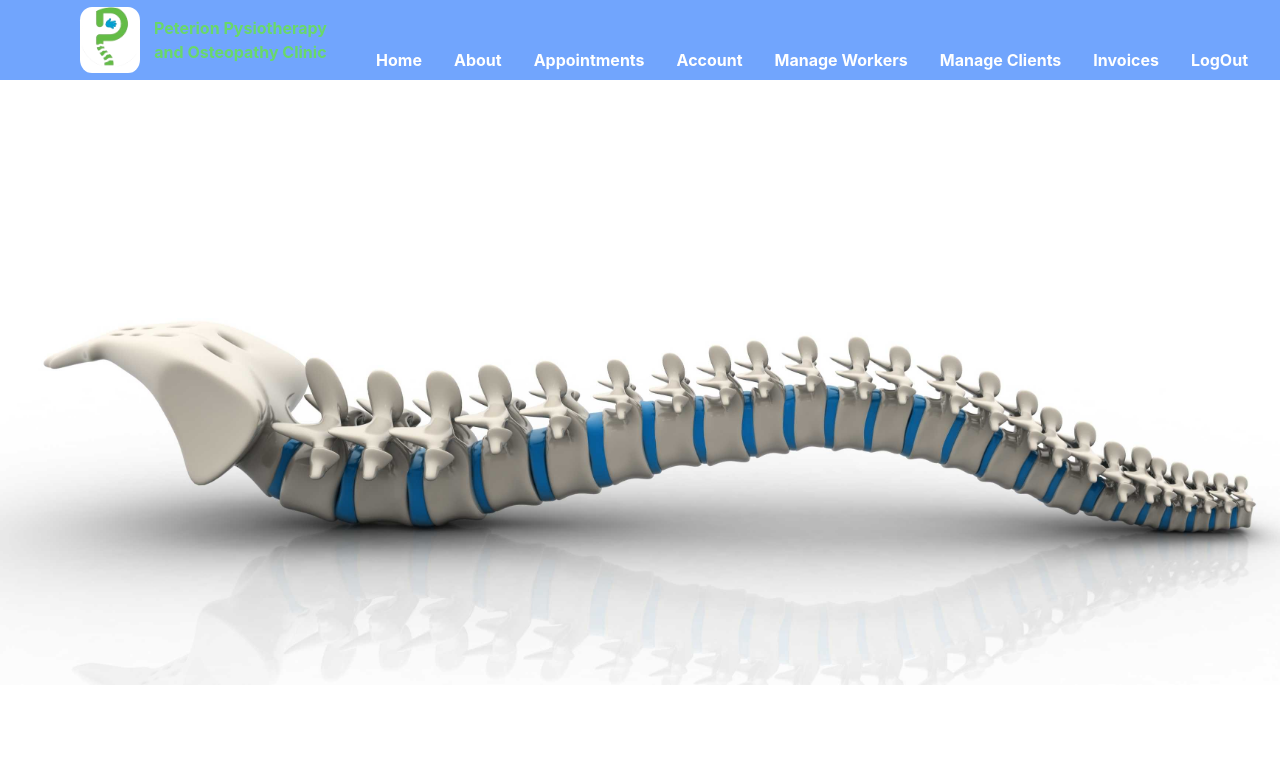
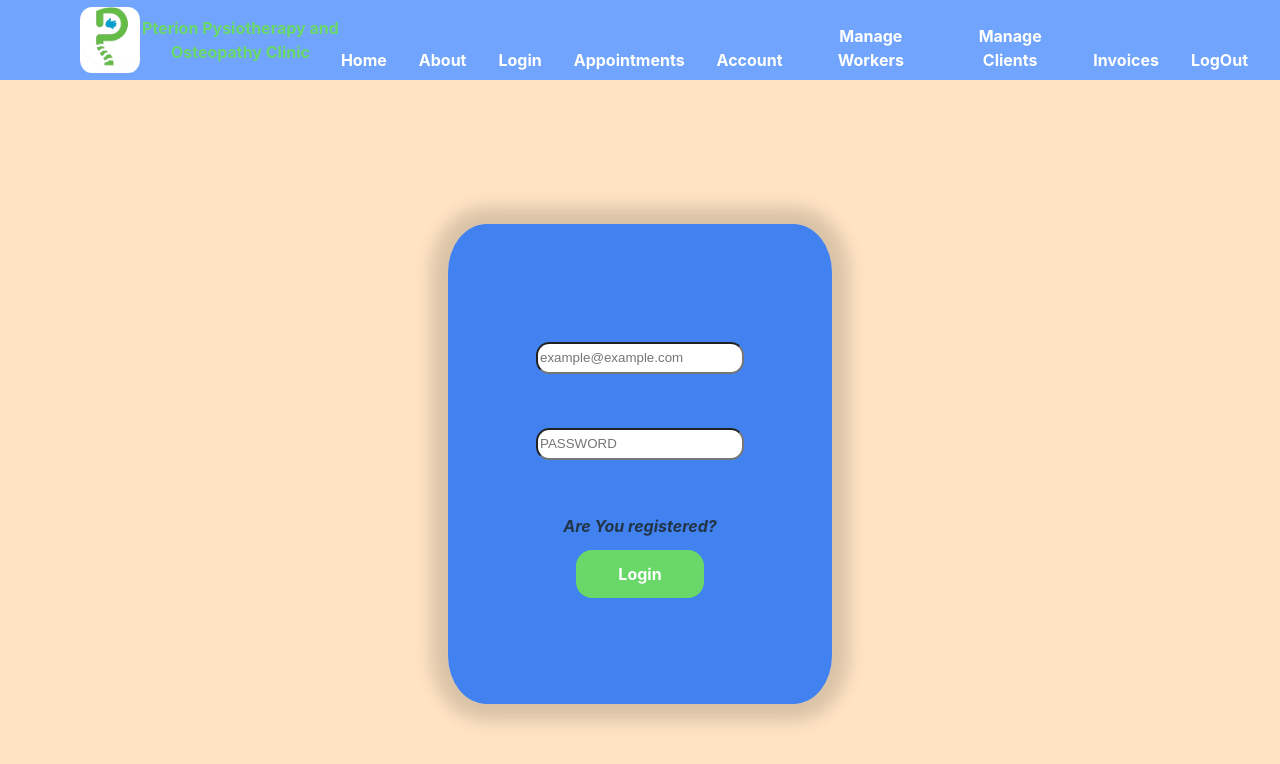
Before and after one commit to antonioinsa/Physiotherapy_and_osteopathy_clinic-frontend, a React (Vite) app: page /login in a window 1280 px wide. Before the commit this address led to /. Shown: the top 764 px of the page. Built offline with nearby package versions, Linux system fonts and the light colour scheme.

Commit message:
Feat:Implement login for acces to Your user account

```diff
--- /dev/null
+++ b/src/common/CustomInput/CustomInput.css
@@ -0,0 +1,16 @@
+.inputDesign {
+
+    height: 2em;
+    width: 15em;
+
+    border-radius: 1em;
+    border: 0.2 solid grey;
+
+    margin-bottom: 4em;
+}
+
+.inputErrorDesign {
+
+    border: 0.2em solid rgb(105, 216, 105);
+
+}
--- /dev/null
+++ b/src/common/CustomInput/CustomInput.jsx
@@ -0,0 +1,20 @@
+import React from 'react'
+import './CustomInput.css'
+
+export const CustomInput = ({ design, type, name, placeholder, functionProp, functionBlur, msgError, disabled, value }) => {
+   return (
+      <div>
+         <input
+            disabled={disabled}
+            className={design}
+            type={type}
+            name={name}
+            placeholder={placeholder}
+            value={value || undefined}
+            onChange={(e) => functionProp(e)}
+            onBlur={(e) => functionBlur(e)}
+         />
+         {msgError && <div className="errorMessageCustomInput">{errorMessage}</div>}
+      </div>
+   )
+}
--- a/src/common/Header/Header.jsx
+++ b/src/common/Header/Header.jsx
@@ -11,11 +11,12 @@ export const Header = () => {
         <div className="insideLogoDesign">
           <img src="../src/images/logo_mini.png" width="60" height="60"></img>
         </div>
-        <div className="clinicName">Peterion Pysiotherapy and Osteopathy Clinic</div>
+        <div className="clinicName">Pterion Pysiotherapy and Osteopathy Clinic</div>
       </div>
       <div className="buttonsDesign">
         <div><LinkButton path={'/'} title={'Home'}></LinkButton></div>
         <div><LinkButton path={'/about'} title={'About'}></LinkButton></div>
+        <div><LinkButton path={'/login'} title={'Login'}></LinkButton></div>
         <div><LinkButton path={'/'} title={'Appointments'}></LinkButton></div>
         <div><LinkButton path={'/'} title={'Account'}></LinkButton></div>
         <div><LinkButton path={'/'} title={'Manage Workers'}></LinkButton></div>
--- a/src/pages/Body/Body.jsx
+++ b/src/pages/Body/Body.jsx
@@ -1,6 +1,7 @@
 import { Navigate, Route, Routes } from 'react-router';
 import { Home } from '../Home/Home';
 import { About } from '../About/About';
+import { Login } from '../Login/Login';
 
 
 
@@ -11,6 +12,8 @@ export const Body = () => {
                 <Route path="*" element={<Navigate to="/" />} />
                 <Route path="/" element={<Home />} />
                 <Route path="/about" element={<About />} />
+                <Route path="/login" element={<Login />} />
+
 
 
             </Routes>
--- a/src/pages/Home/Home.css
+++ b/src/pages/Home/Home.css
@@ -8,7 +8,7 @@
 
     background-size: 100%;
     background-repeat: no-repeat;
-    background-position: center;
+    background-position: bottom;
 
     display: flex;
 }
--- a/src/pages/Login/Login.css
+++ b/src/pages/Login/Login.css
@@ -0,0 +1,74 @@
+.inputsDesign {
+    height: 96vh;
+    width: 100vw;
+
+    display: flex;
+    flex-direction: column;
+    justify-content: center;
+    align-items: center;
+    background-color: bisque;
+}
+
+.loginDesign {
+
+    height: 60vh;
+    width: 30vw;
+    border-radius: 10%;
+
+    display: flex;
+    flex-direction: column;
+    justify-content: center;
+    align-items: center;
+
+    background-color: rgb(19, 105, 252, 0.8);
+    box-shadow: 0px 0px 17px 17px rgba(0,0,0,0.1);
+-webkit-box-shadow: 0px 0px 17px 17px rgba(0,0,0,0.15);
+-moz-box-shadow: 0px 0px 17px 17px rgba(0,0,0,0.1);
+}
+
+.space {
+
+    height: 1.5vh;
+    width: 20vw;
+}
+
+.buttonSendCredentials {
+
+    height: 3em;
+    width: 8em;
+
+    border-radius: 1em;
+    background-color:rgb(105, 216, 105);
+    color: white;
+    font-weight: bolder;
+
+    display: flex;
+    justify-content: center;
+    align-items: center;
+}
+
+.buttonSendCredentials:hover {
+
+    transition: 0.4s;
+    background-color: rgb(107, 252, 182);
+    cursor: pointer;
+}
+
+.MsgError {
+
+    color: rgb(231, 132, 132);
+    font-weight: bolder;
+}
+
+.registerButtonDesign {
+
+    height: 3vh;
+    width: 12vw;
+    display: flex;
+    justify-content: center;
+    align-items: center;
+    margin-bottom: 0.8em;
+    font-style: italic;
+    font-weight: bold;
+    cursor: pointer;
+}
--- a/src/pages/Login/Login.jsx
+++ b/src/pages/Login/Login.jsx
@@ -1,81 +1,129 @@
-import React, { useState, useEffect } from "react";
+import React, { useEffect, useState } from "react";
 import "./Login.css";
 import { CustomInput } from "../../common/CustomInput/CustomInput";
-import { logUser } from "../../services/apiCalls";
+import { loginUsers } from "../../services/apiCalls";
 import { useNavigate } from 'react-router-dom';
-
-//Importo Rdx
-
-import { useDispatch } from "react-redux";  //useDispatch es necesario para emitir acciones
-import { login } from "../userSlice";
+import { validator } from "../../services/useful";
+import { Link } from 'react-router-dom';
+//import { useDispatch, useSelector } from "react-redux";
+import { login, role, userData } from "../userSlice";
+import { jwtDecode } from "jwt-decode";
 
 export const Login = () => {
 
   const navigate = useNavigate();
+  //const dispatch = useDispatch();
+  //const rdxUserData = useSelector(userData)
 
-  const dispatch = useDispatch();
-
-  const [credenciales, setCredenciales] = useState({
+  const [auth, setAuth] = useState({
     email: "",
     password: "",
-  });
-  const [msgError, setMsgError] = useState('');
+  })
+
   const functionHandler = (e) => {
-    setCredenciales((prevState) => ({
+    setAuth((prevState) => ({
       ...prevState,
       [e.target.name]: e.target.value
-    }));
-  };
-
-  const errorCheck = () => {
-    console.log("ha ha ha ha");
+    }))
   }
 
-//   useEffect(()=>{
-//     console.log(credenciales);
-//   },[credenciales]);
-  const logMe = () => {
-    logUser(credenciales)
+  const [authError, setAuthError] = useState({
+    email: '',
+    password: ''
+  })
+
+  const errorCheck = (e) => {
+    let error = "";
+    error = validator(e.target.name, e.target.value);
+    setAuthError((prevState) => ({
+      ...prevState,
+      [e.target.name + 'Error']: error,
+    }));
+  }
+
+
+  // useEffect(() => {
+  //   if (rdxUserData.credentials) {
+  //     navigate("/")
+  //   }
+  // }, [rdxUserData])
+
+  const SendCredentials = () => {
+    for (let test1 in auth) {
+      if (auth[test1] === "") {
+        return;
+      }
+    }
+    for (let test in authError) {
+      if (authError[test] !== "") {
+        return;
+      }
+    }
+
+    loginUsers(auth)
       .then(
-            resultado => {
-                console.log(resultado)
+        (response) => {
+          if (response.error) {
+            setError("Invalid Email or Password")
+          } else {
+            //dispatch(login({ credentials: response.data.token }))
+            let decoded = jwtDecode(response.data.token)
+            dispatch(login({ role: decoded.role }))
 
- //Aqui guardaría el token........en RDXXX
- dispatch(login({ credentials: resultado.data }))
+            setTimeout(() => {
+              if (decoded.role !== "superAdmin") {
+                navigate("/saProfile")
+              } else if (decoded.role !== "admin") {
+                navigate("/workerProfile")
+              } else {
+                navigate("/")
+              }
 
- //Una vez guardado el token....nos vamos a home....
- setTimeout(()=>{
-     navigate("/");
- },500);
+            }, 500);
+          }
         }
       )
-.catch(error => {
-console.log(error)
+      .catch((error) => {
+        console.log(error);
         setMsgError(error.message);
       });
   }
+
   return (
+    <div className="inputsDesign">
+      <div>
         <div className="loginDesign">
+          <div className="space"></div>
           <CustomInput
-design={"inputDesign"}
+            disabled={false}
+            design={`inputDesign ${authError.emailError !== "" ? 'inputDesign' : ''}`}
             type={"email"}
             name={"email"}
-placeholder={""}
-// value={}
+            placeholder={"example@example.com"}
+            value={""}
             functionProp={functionHandler}
             functionBlur={errorCheck}
           />
+          <div className='MsgError'>{authError.emailError}</div>
           <CustomInput
-  design={"inputDesign"}
+            disabled={false}
+            design={`inputDesign ${authError.passwordError !== "" ? 'inputDesign' : ''}`}
             type={"password"}
             name={"password"}
-  placeholder={""}
-  // value={}
+            placeholder={"PASSWORD"}
+            value={""}
             functionProp={functionHandler}
             functionBlur={errorCheck}
           />
-      <div className='buttonSubmit' onClick={logMe}>Log Me!</div>
-      <div>{msgError}</div>
+          <div className='MsgError'>{authError.passwordError}</div>
+          <div className='registerButtonDesign'>
+            <Link to="/register"></Link>Are You registered?
           </div>
+          <div className='buttonSendCredentials' onClick={SendCredentials}>Login</div>
+
+        </div>
+      </div>
+    </div>
+
   );
 };
--- a/src/services/apiCalls.js
+++ b/src/services/apiCalls.js
@@ -1 +1,5 @@
 import axios from 'axios';
+
+export const loginUsers = async (body) => {
+    return await axios.post(`http://localhost:3000/login`, body);
+}
```
Lines whose indentation alone changed are shown as unchanged.
